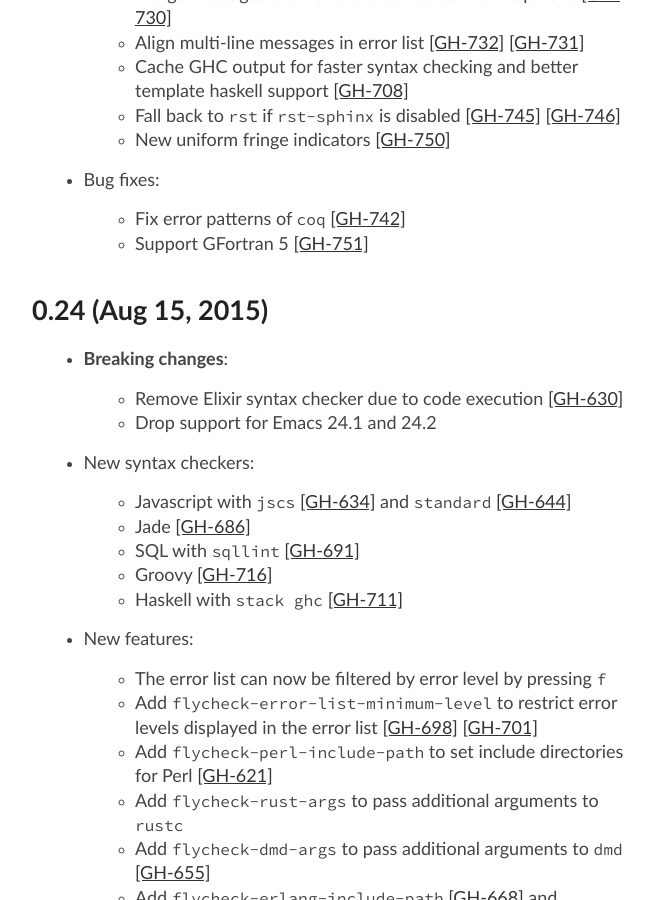
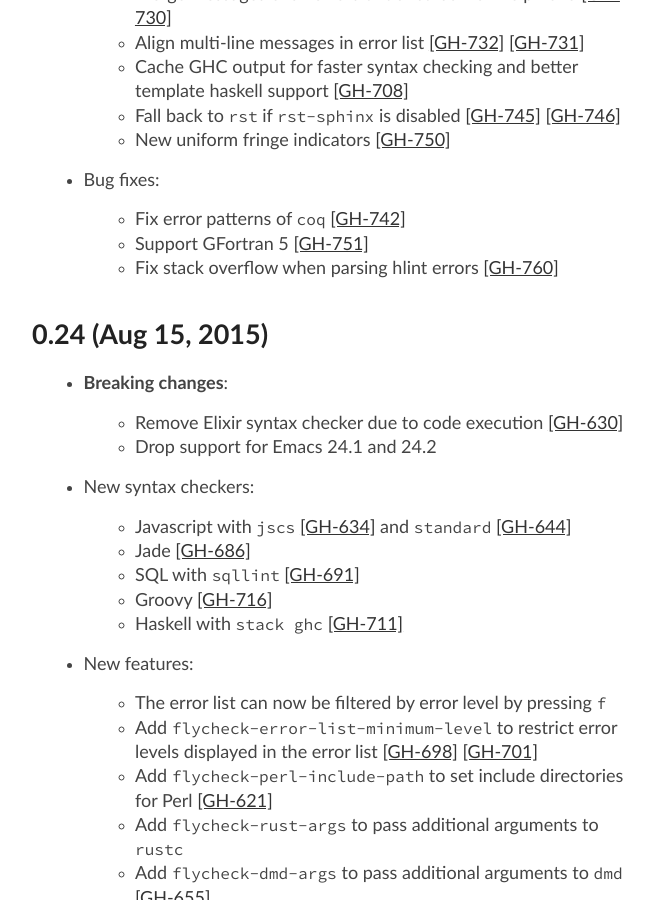
Before and after one commit to cmarqu/flycheck.github.io, a Jekyll site: the page built from changes.md, in a window 1280 px wide and 900 px high, scrolled down 526 px. Shown: the whole window, without its empty margins (258-912 px from the left). Built offline with Jekyll 4.4.1, drawn with Linux system fonts in a browser that asks for light colours.

Commit message:
Update manual from flycheck/flycheck@fcbeadf

```diff
--- a/_includes/changes.md
+++ b/_includes/changes.md
@@ -23,6 +23,7 @@ master (in development)
 
   - Fix error patterns of `coq` [[GH-742]](https://github.com/flycheck/flycheck/issues/742)
   - Support GFortran 5 [[GH-751]](https://github.com/flycheck/flycheck/issues/751)
+  - Fix stack overflow when parsing hlint errors [[GH-760]](https://github.com/flycheck/flycheck/issues/760)
 
 0.24 (Aug 15, 2015)
 ===================
```
